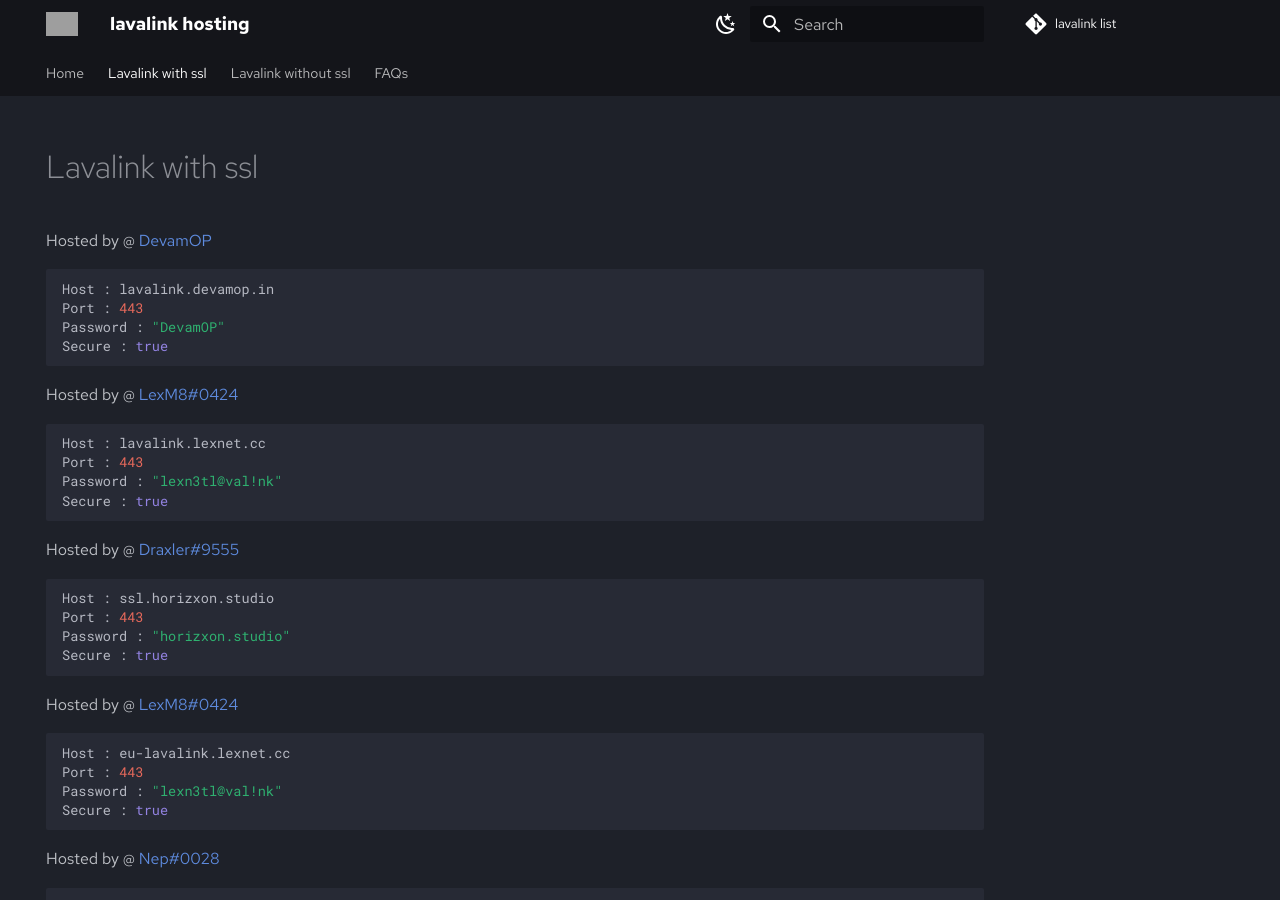
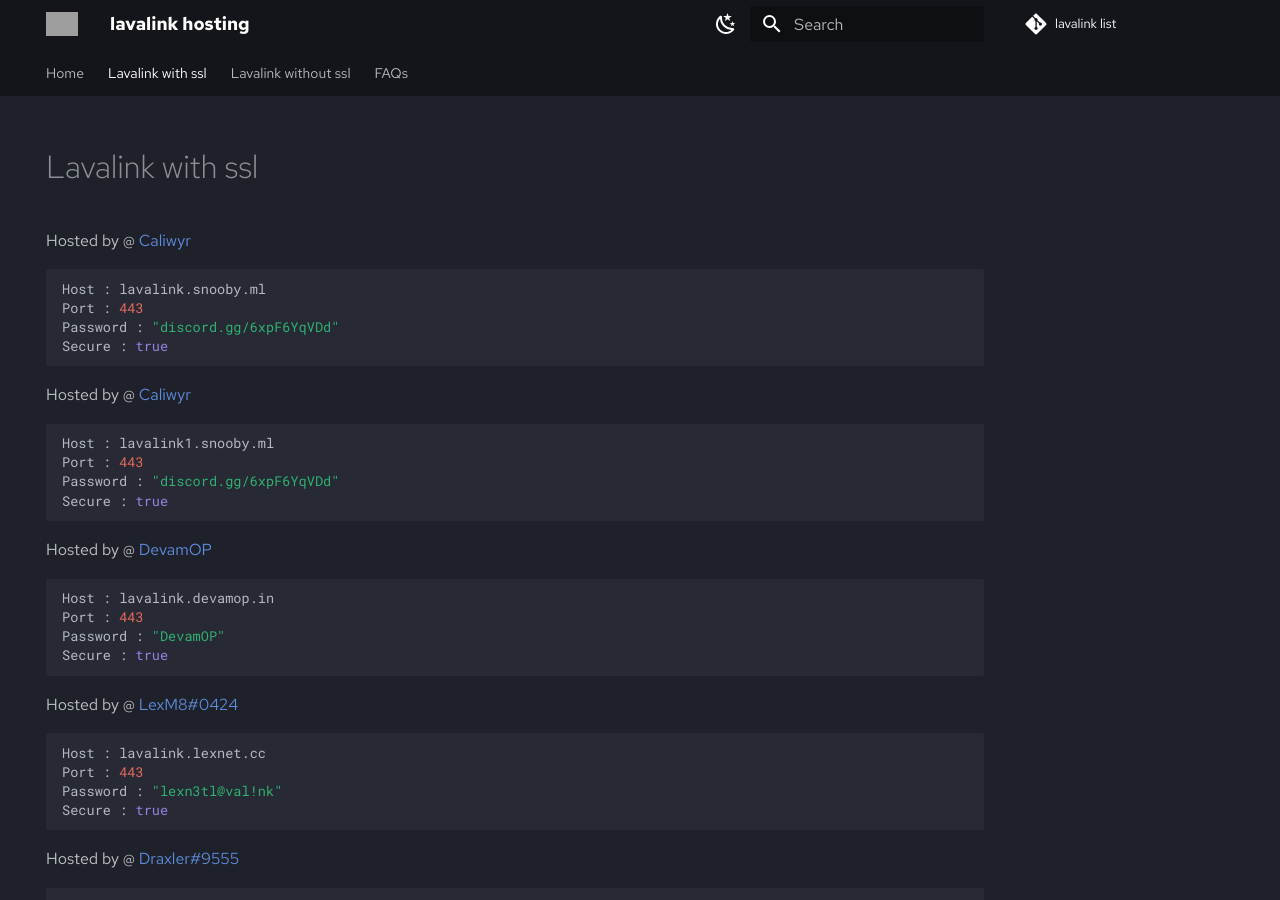
Before and after one commit to DarrenOfficial/lavalink-list, an MkDocs documentation site: the page built from docs/SSL/lavalink-with-ssl.md, in a window 1280 px wide and 900 px high. Built offline with MkDocs 1.6.1 and Material for MkDocs 9.7.7, drawn with Linux system fonts in a browser that asks for light colours; comment, search, counter and statistics services are not loaded; grey boxes are pictures that could not be loaded.

Commit message:
Update lavalink-with-ssl.md (#332)

````diff
--- a/docs/SSL/lavalink-with-ssl.md
+++ b/docs/SSL/lavalink-with-ssl.md
@@ -6,6 +6,22 @@ description: SSL Uses Secure WS connection, whilst No SSL uses standard WS. if y
 <!-- inject image ad -->
 <div data-ea-style="stickybox" class="dark horizontal" data-ea-publisher="darrennathanaelcom" data-ea-type="image"></div>
 
+
+Hosted by @ [Caliwyr](https://github.com/caliwyr)
+```bash
+Host : lavalink.snooby.ml
+Port : 443
+Password : "discord.gg/6xpF6YqVDd"
+Secure : true
+```
+
+Hosted by @ [Caliwyr](https://github.com/caliwyr)
+```bash
+Host : lavalink1.snooby.ml
+Port : 443
+Password : "discord.gg/6xpF6YqVDd"
+Secure : true
+```
 
 Hosted by @ [DevamOP](https://bit.ly/m/devam)
 ```bash
````
